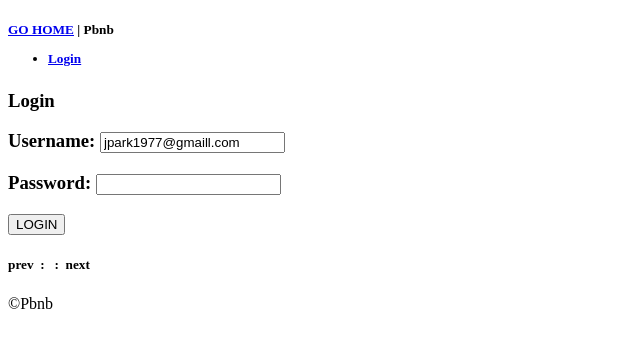
After one commit to withlatte/airbnb_clone, a Django app: page /users/login in a window 1280 px wide. The commit adds this page. Shown: the top 348 px of the page, without its empty margins (0-640 px from the left). Run offline with Django 3.2, Linux system fonts and the light colour scheme.

Commit message:
completed Lesson #14.5

```diff
--- a/airbnb_clone2/urls.py
+++ b/airbnb_clone2/urls.py
@@ -21,6 +21,7 @@ from django.conf.urls.static import static
 urlpatterns = [
     path("", include("core.urls", namespace="core")),
     path("rooms/", include("rooms.urls", namespace="rooms")),
+    path("users/", include("users.urls", namespace="users")),
     path("admin/", admin.site.urls),
 ]
 
--- a/rooms/views.py
+++ b/rooms/views.py
@@ -72,8 +72,10 @@ class SearchView(View):
                 if super_host is True:
                     filter_args["host__super_host"] = True
 
-                filter_args["amenities"] = amenities
-                filter_args["facilities"] = facilities
+                for amenity in amenities:
+                    filter_args["amenities"] = amenity
+                for facility in facilities:
+                    filter_args["facilities"] = facility
                 # for amenity in amenities:
                 #     filter_args["amenities"] = amenity
                 #
--- a/templates/partials/nav.html
+++ b/templates/partials/nav.html
@@ -1,6 +1,10 @@
 <h5>
     <a href="{% url "core:home" %}">GO HOME</a> | Pbnb
     <ul>
-        <li><a href="#">Login</a></li>
+        {% if user.is_authenticated %}
+            <li><a href={% url "users:logout" %}>Log out</a></li>
+        {% else %}
+            <li><a href={% url "users:login" %}>Login</a></li>
+        {% endif %}
     </ul>
 </h5>
--- /dev/null
+++ b/templates/users/login.html
@@ -0,0 +1,15 @@
+{% extends "base.html" %}
+
+{% block page_title %}LOGIN{% endblock %}
+
+
+{% block content %}
+    {% block search-bar %}{% endblock search-bar %}
+    <h3>Login</h3>
+    <form method="POST" action="{% url "users:login" %}">
+
+        <h3>{% csrf_token %}{{ form.as_p }}</h3>
+        <button>LOGIN</button>
+    </form>
+    {% include "partials/my_paginator.html" %}
+{% endblock %}
--- /dev/null
+++ b/users/forms.py
@@ -0,0 +1,25 @@
+from django import forms
+from . import models
+
+
+class LoginForm(forms.Form):
+    """ Login Form Definition """
+
+    username = forms.EmailField()
+    password = forms.CharField(widget=forms.PasswordInput)
+
+    def clean(self):
+        username = self.cleaned_data.get("username")
+        password = self.cleaned_data.get("password")
+        try:
+            user = models.User.objects.get(username=username)
+            if user.check_password(password):
+                return (
+                    self.cleaned_data
+                )  # if you use clean(self) method, you must return self.cleaned_data
+            else:
+                self.add_error("password", forms.ValidationError("Wrong password"))
+        except models.User.DoesNotExist:
+            self.add_error(
+                "username", forms.ValidationError(f"{username} does not exist.")
+            )
--- a/users/urls.py
+++ b/users/urls.py
@@ -0,0 +1,9 @@
+from django.urls import path
+from . import views
+
+app_name = "users"
+
+urlpatterns = [
+    path("login", views.LoginView.as_view(), name="login"),
+    path("logout", views.logout_view, name="logout"),
+]
--- a/users/views.py
+++ b/users/views.py
@@ -1,3 +1,32 @@
-from django.shortcuts import render
+from django.shortcuts import render, redirect, reverse
+from django.views.generic import View
+from django.contrib.auth import authenticate, login, logout
+from . import forms
+
 
 # Create your views here.
+class LoginView(View):
+    """ Login View Definition """
+
+    def get(self, request):
+        form = forms.LoginForm(initial={"username": "jpark1977@gmaill.com"})
+        return render(request, "users/login.html", {"form": form})
+
+    def post(self, request):
+        form = forms.LoginForm(request.POST)
+        if form.is_valid():
+            username = form.cleaned_data.get("username")
+            password = form.cleaned_data.get("password")
+            user = authenticate(request, username=username, password=password)
+            if user is not None:
+                login(request, user)
+                return redirect(reverse("core:home"))
+            else:
+                return redirect(reverse("users:login"))
+
+        return render(request, "users/login.html", {"form": form})
+
+
+def logout_view(request):
+    logout(request)
+    return redirect(reverse("users:login"))
```
